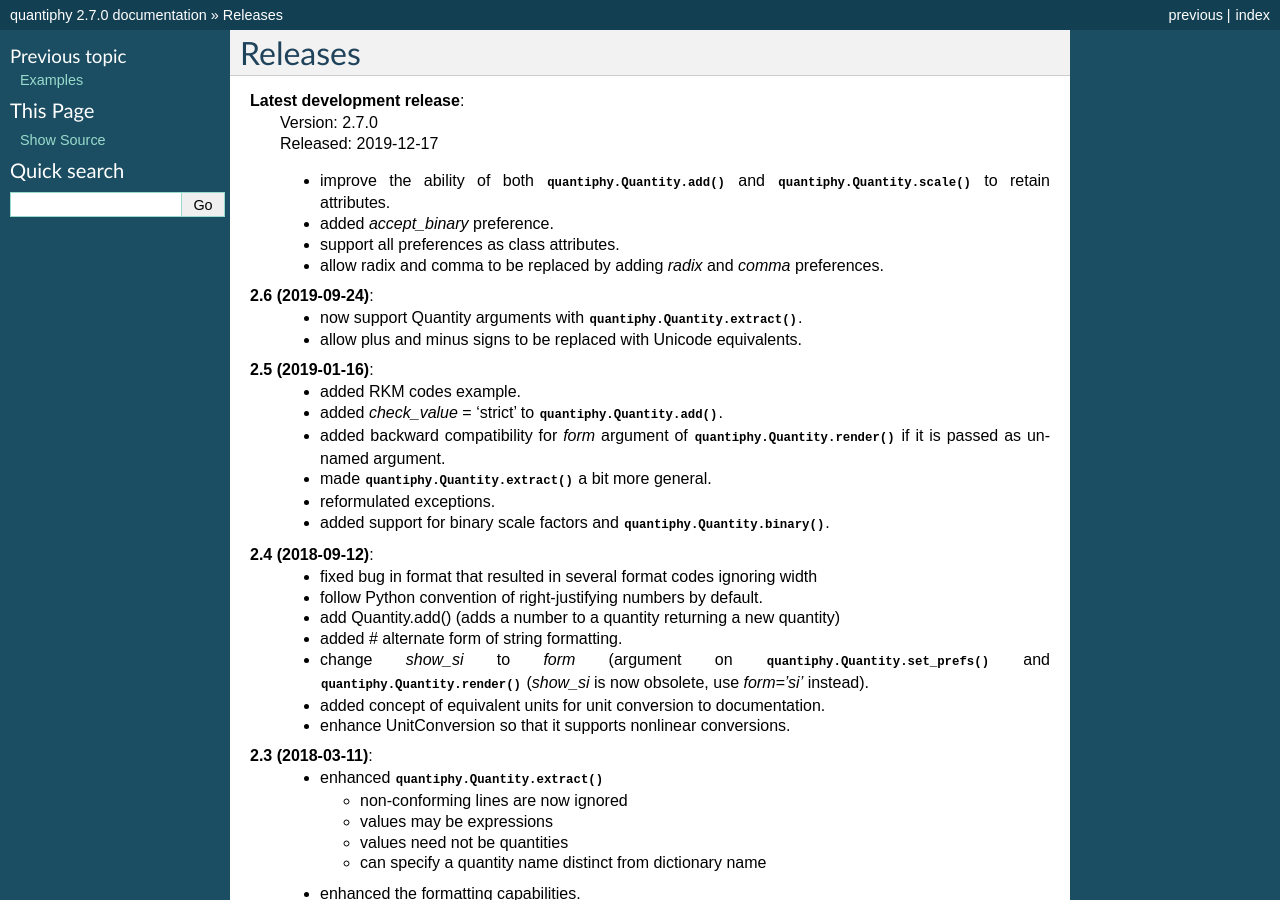
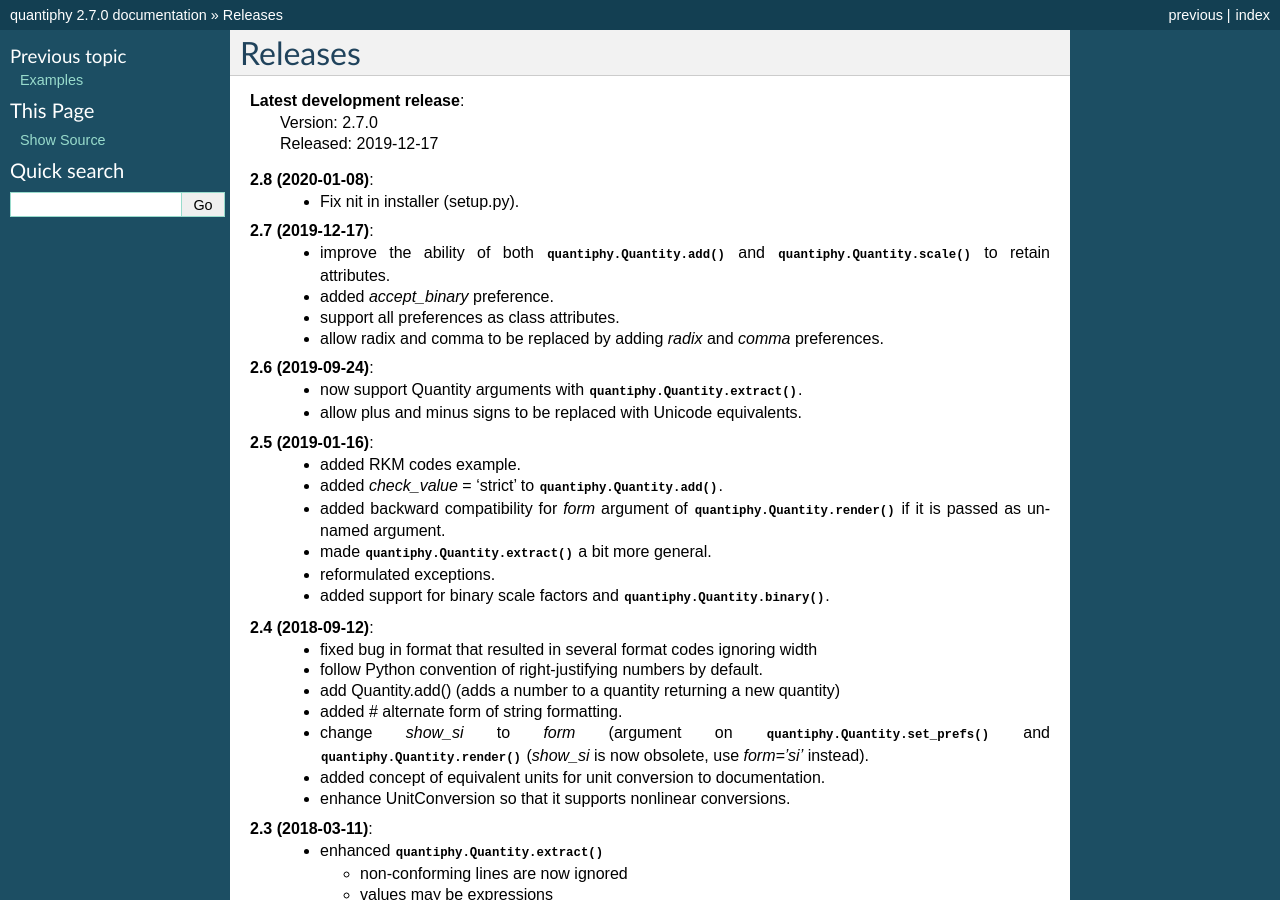
Before and after one commit to KenKundert/quantiphy, a Sphinx documentation site: the page built from doc/releases.rst, in a window 1280 px wide and 900 px high. Built offline with Sphinx 7.4.7, drawn with Linux system fonts in a browser that asks for light colours.

Commit message:
Fix nit in install and prepare for re-release.

```diff
--- a/doc/releases.rst
+++ b/doc/releases.rst
@@ -5,6 +5,10 @@ Releases
     | Version: 2.7.0
     | Released: 2019-12-17
 
+**2.8 (2020-01-08)**:
+    - Fix nit in installer (setup.py).
+
+**2.7 (2019-12-17)**:
     - improve the ability of both :meth:`quantiphy.Quantity.add()` and
       :meth:`quantiphy.Quantity.scale()` to retain attributes.
     - added *accept_binary* preference.
```
Also changed, not shown: setup.py (+0 -7 lines).
